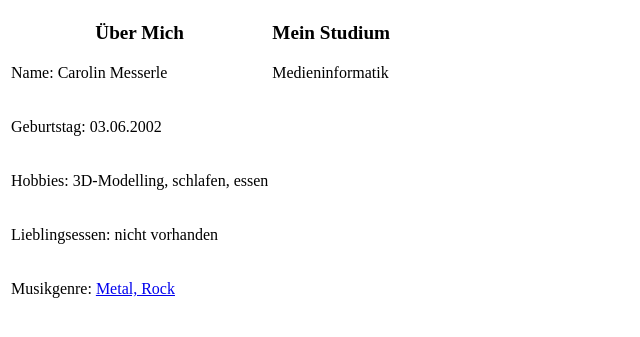
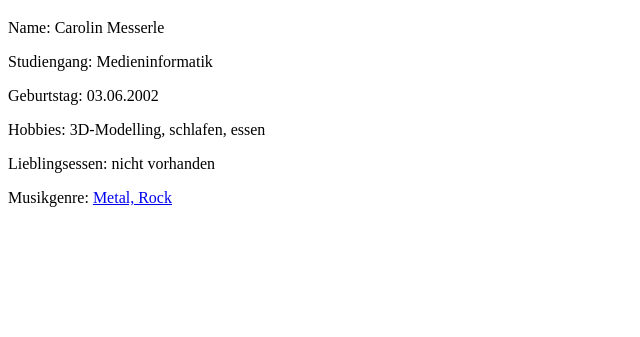
Before and after one commit to BatInfluence/GIS-SoSe-2021, a plain HTML site: page Aufgaben/Aufgabe2/Über Mich.html in a window 1280 px wide. Shown: the part 61-398 px from the top of the page, without its empty margins (0-640 px from the left). Drawn offline with Linux system fonts and the light colour scheme.

Commit message:
tabelle auch noch gelöscht

```diff
--- a/Aufgaben/Aufgabe2/Über Mich.html
+++ b/Aufgaben/Aufgabe2/Über Mich.html
@@ -8,54 +8,20 @@
 </head>
 
 <body>
-<!--
-<h1> Über Mich </h1>
-<p> Name: Carolin Messerle </p>
-<p> Geburtstag: 03.06.2002 </p>
-<p> Hobbies: 3D-Modelling, schlafen, essen </p>
-<p> Lieblingsessen: nicht vorhanden </p>
-<p> Musikgenre: <a
-    href="A:\Studium\2.Semester\Grundlagen Interaktiver Systeme\Aufgaben\Aufgabe1MetalRock.html">Metal,
-    Rock</a>
-</p>
--->
-<h1>Über Mich</h1>
-<table>
-    <th> <big>Über Mich</big> </th>
-    <th> <big>Mein Studium</big> </th>
-    <tr>
-        <td>
-            <p> Name: Carolin Messerle </p>
-        </td>
-        <td>
-            <p> Medieninformatik </p>
-        </td>
-    </tr>
-    <tr>
-        <td>
-            <p> Geburtstag: 03.06.2002 </p>
-        </td>
-    </tr>
-    <tr>
-        <td>
-            <p> Hobbies: 3D-Modelling, schlafen, essen </p>
-        </td>
 
-    </tr>
-    <tr>
-        <td>
-            <p> Lieblingsessen: nicht vorhanden </p>
-        </td>
-    </tr>
-    <tr>
-        <td>
-            <p> Musikgenre: <a
-                    href="//open.spotify.com/playlist/0dGt7ncq2pfmvMsLaqioCW?si=78VWM4jVSfajR3Qitd7Bjg">Metal,
-                    Rock</a>
-            </p>
-        </td>
-    </tr>
-</table>
+    <h1>Über Mich</h1>
+    <p>Name: Carolin Messerle </p>
+
+    <p> Studiengang: Medieninformatik </p>
+
+    <p> Geburtstag: 03.06.2002 </p>
+
+    <p> Hobbies: 3D-Modelling, schlafen, essen </p>
+
+    <p> Lieblingsessen: nicht vorhanden </p>
+
+    <p> Musikgenre: <a href="//open.spotify.com/playlist/0dGt7ncq2pfmvMsLaqioCW?si=78VWM4jVSfajR3Qitd7Bjgl">Metal,
+            Rock</a>
 
 </body>
 
```
Also changed, not shown: Aufgaben/Aufgabe1/Aufgabe1.html (+13 -38 lines).
